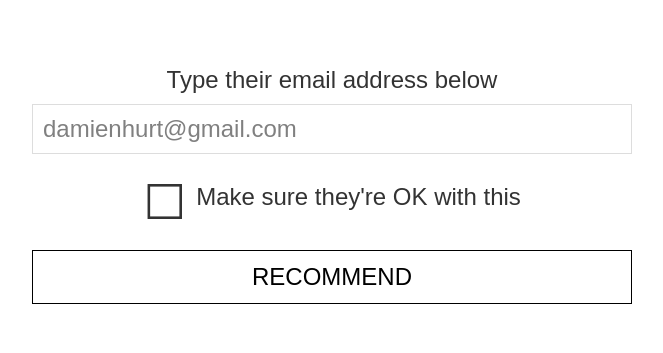
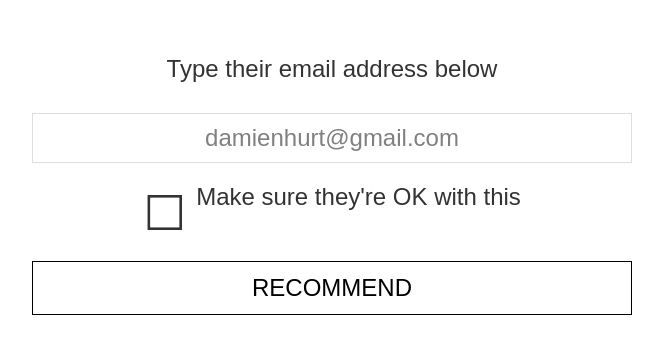
Before and after one commit to notnike/gauge, a plain HTML site: page submit-contributor.html in a window 1280 px wide. Shown: the part 215-568 px from the top of the page, without its empty margins (308-971 px from the left). Drawn offline with Linux system fonts and the light colour scheme; a web font is replaced by a local one.

Commit message:
Update submit-contributor.html

```diff
--- a/submit-contributor.html
+++ b/submit-contributor.html
@@ -46,7 +46,7 @@
       font-size: 24px;
       font-weight: lighter; /* Ensure Arial Light is used */
       display: block;
-      margin-bottom: 10px;
+      margin-bottom: 30px; /* Increased space from the input box */
       font-family: 'Arial Light', sans-serif;
     }
 
@@ -61,6 +61,7 @@
       box-sizing: border-box;
       color: #808080; /* 50% grey text */
       background-color: transparent; /* Transparent background */
+      text-align: center; /* Center text inside the input box */
     }
 
     /* Remove default value styling */
@@ -78,9 +79,10 @@
 
     /* Ballot character styles */
     .checkbox {
-      font-size: 48px;
+      font-size: 48px; /* Increased font size to make the checkbox bigger */
       cursor: pointer;
       margin-right: 10px; /* Space between checkbox and text */
+      margin-top: 2px; /* Move the checkbox up slightly */
     }
 
     .checkbox.checked {
```
